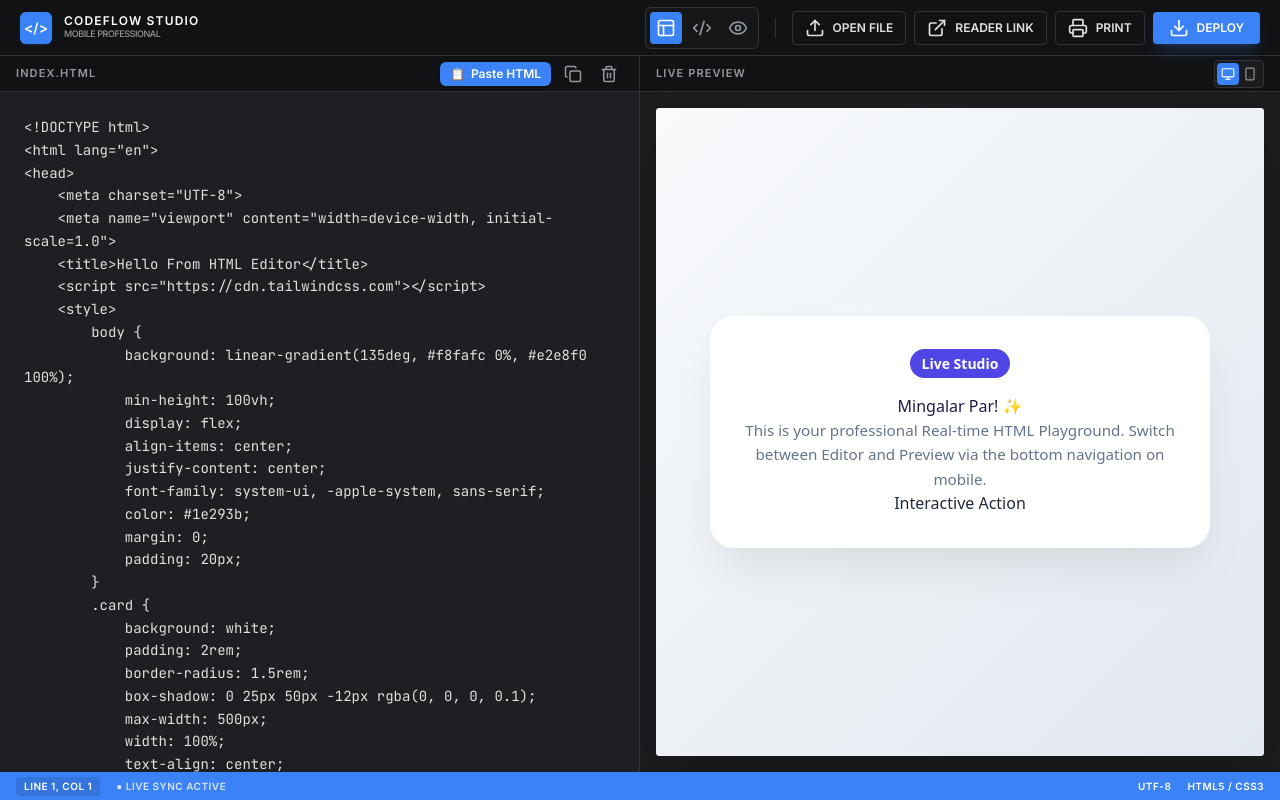
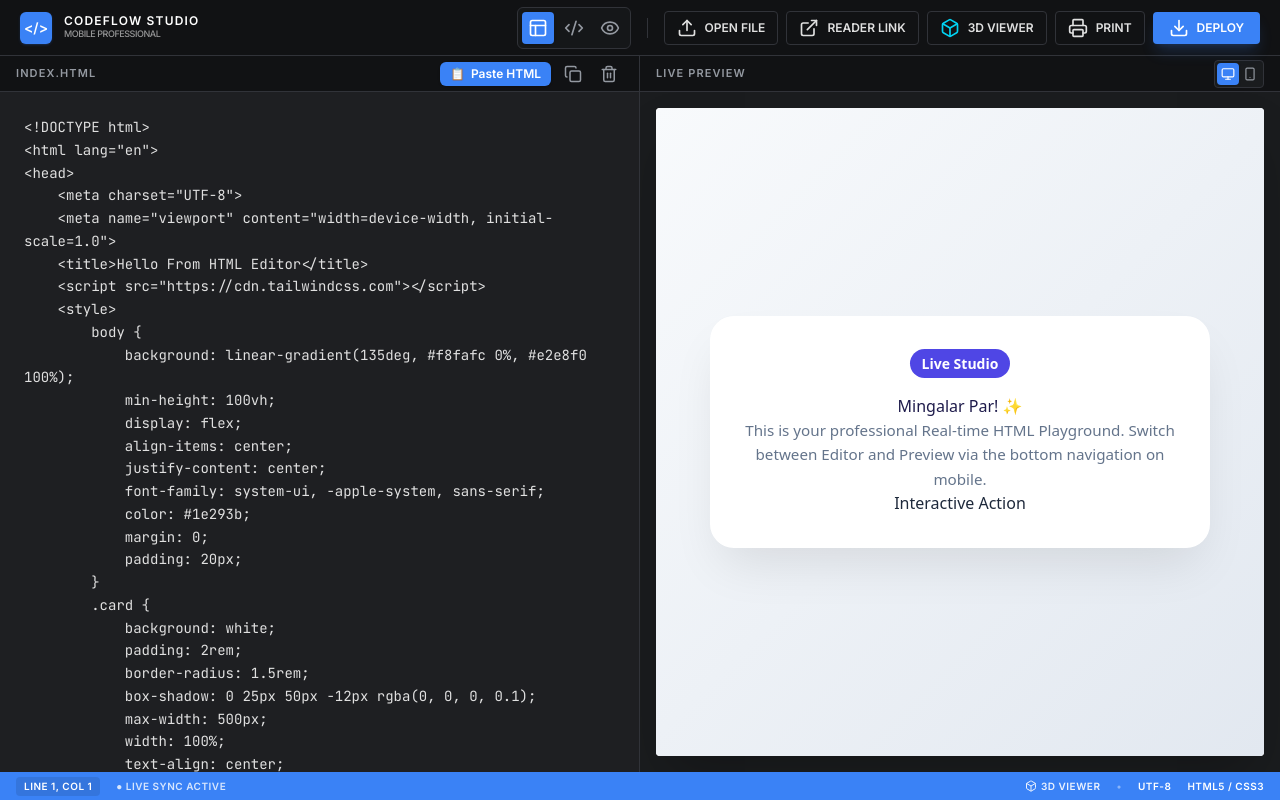
Before and after one commit to komoe-mindset/HTML-Viewer, a React (Vite) app: page / in a window 1280 px wide. Built offline with nearby package versions, Linux system fonts and the light colour scheme.

Commit message:
feat(ui): add link to 3D Viewer
Integrate external links to the 3D viewer tool in the header and footer for improved cross-platform navigation.

```diff
--- a/src/App.tsx
+++ b/src/App.tsx
@@ -16,7 +16,8 @@ import {
   Loader2,
   ClipboardPaste,
   ExternalLink,
-  Printer
+  Printer,
+  Box
 } from 'lucide-react';
 
 const DEFAULT_CODE = `<!DOCTYPE html>
@@ -328,6 +329,21 @@ export default function App() {
               <span className="hidden md:inline uppercase text-xs">Reader Link</span>
             </motion.button>
 
+            {/* 3D Viewer External Link */}
+            <motion.a
+              href="https://3d-viewer.komoe.org/"
+              target="_blank"
+              rel="noopener noreferrer"
+              whileHover={{ scale: 1.02 }}
+              whileTap={{ scale: 0.98 }}
+              className="w-12 h-12 md:w-auto md:h-auto flex items-center justify-center md:gap-2 md:px-3 md:py-1.5 bg-transparent border border-brand-border rounded-lg md:rounded text-brand-text font-semibold hover:bg-brand-border/30 hover:text-white transition-colors"
+              aria-label="Open 3D Viewer"
+              title="Open 3D Viewer (https://3d-viewer.komoe.org/)"
+            >
+              <Box size={20} className="text-cyan-400" />
+              <span className="hidden md:inline uppercase text-xs">3D Viewer</span>
+            </motion.a>
+
             <motion.button
               whileHover={{ scale: 1.02 }}
               whileTap={{ scale: 0.98 }}
@@ -494,6 +510,17 @@ export default function App() {
           </span>
         </div>
         <div className="flex items-center gap-4 text-[10px] font-semibold uppercase tracking-wider">
+          <a
+            href="https://3d-viewer.komoe.org/"
+            target="_blank"
+            rel="noopener noreferrer"
+            className="hover:underline flex items-center gap-1 opacity-90 hover:opacity-100 transition-opacity"
+            title="Open 3D Viewer"
+          >
+            <Box size={12} />
+            <span>3D Viewer</span>
+          </a>
+          <span className="opacity-40">•</span>
           <span>UTF-8</span>
           <span>HTML5 / CSS3</span>
         </div>
```
